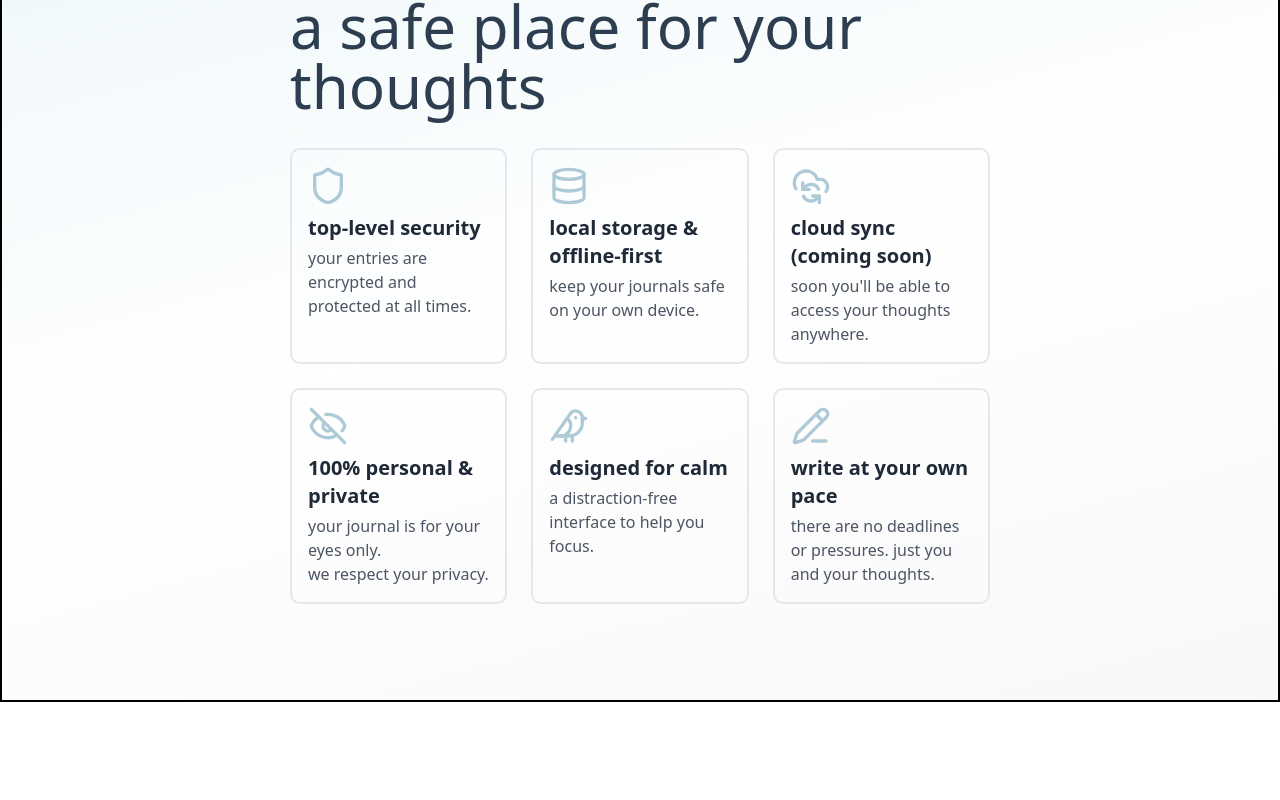
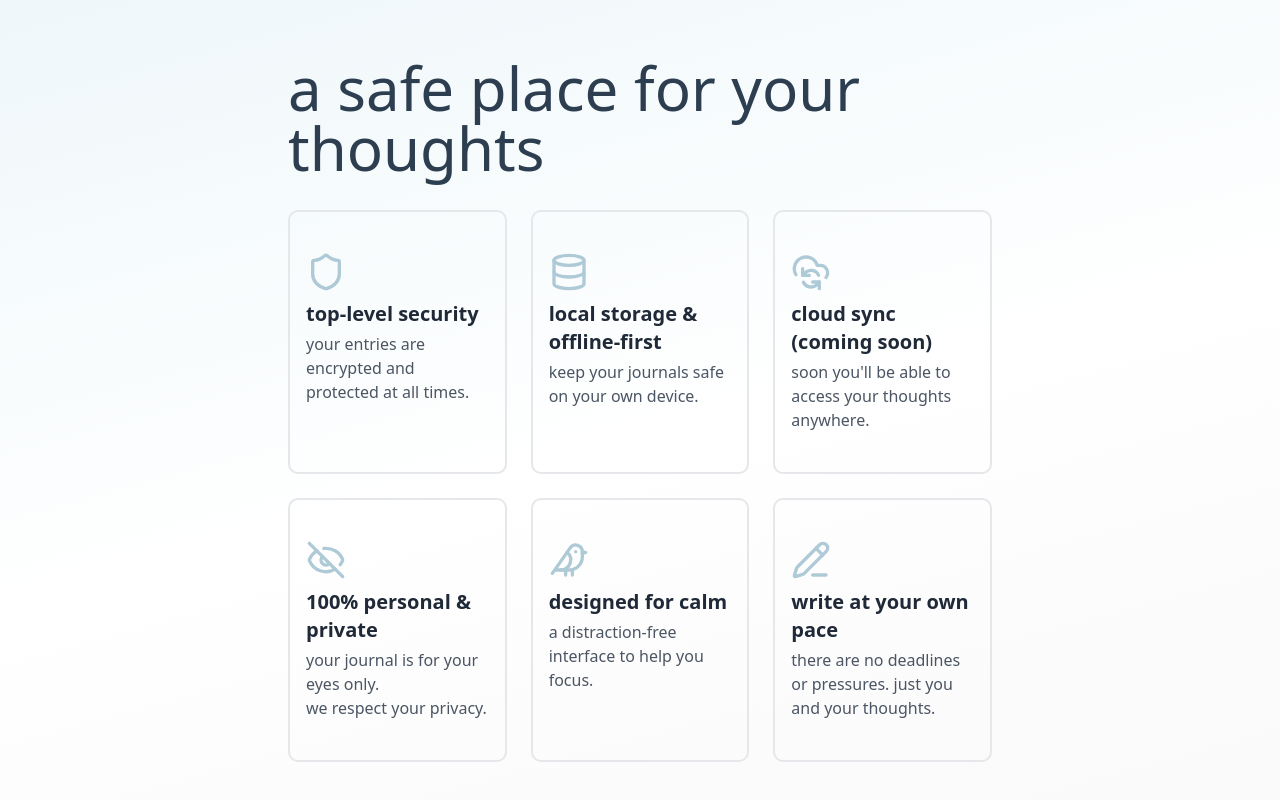
Before and after one commit to Stageddat/shelter-web, a Next.js app: page / in a window 1280 px wide. Shown: the part 902-1702 px from the top of the page. Before the commit the page ends 1604 px from the top, so only its background shows below. Built offline with nearby package versions, Linux system fonts and the light colour scheme.

Commit message:
refact: separate features card components

```diff
--- /dev/null
+++ b/src/components/landing/FeatureCard.tsx
@@ -0,0 +1,19 @@
+import { LucideIcon } from "lucide-react";
+
+export interface FeatureCardProps {
+  icon: LucideIcon;
+  title: string;
+  text: string;
+}
+
+export function FeatureCard({ icon: Icon, title, text }: FeatureCardProps) {
+  return (
+    <article className="hover:border-accent border-border rounded-lg border-2 p-4 py-10 transition duration-300 hover:border-2">
+      <Icon className="stroke-accent h-10 w-10" />
+      <h3 className="text-primary-foreground mt-2 text-xl font-bold">
+        {title}
+      </h3>
+      <p className="text-foreground text-md mt-1 whitespace-pre-line">{text}</p>
+    </article>
+  );
+}
--- a/src/components/landing/sections/Features.tsx
+++ b/src/components/landing/sections/Features.tsx
@@ -1,71 +1,14 @@
-import {
-  Database,
-  Shield,
-  CloudSync,
-  EyeOff,
-  Bird,
-  PencilLine,
-} from "lucide-react";
-
-const features = [
-  {
-    icon: Shield,
-    title: "top-level security",
-    text: "your entries are encrypted and protected at all times.",
-  },
-  {
-    icon: Database,
-    title: "local storage & offline-first",
-    text: "keep your journals safe on your own device.",
-  },
-  {
-    icon: CloudSync,
-    title: "cloud sync (coming soon)",
-    text: "soon you'll be able to access your thoughts anywhere.",
-  },
-  {
-    icon: EyeOff,
-    title: "100% personal & private",
-    text: "your journal is for your eyes only. \nwe respect your privacy.",
-  },
-  {
-    icon: Bird,
-    title: "designed for calm",
-    text: "a distraction-free interface to help you focus.",
-  },
-  {
-    icon: PencilLine,
-    title: "write at your own pace",
-    text: "there are no deadlines or pressures. just you and your thoughts.",
-  },
-];
+import { FeatureCard } from "@/components/landing/FeatureCard";
+import { features } from "@/data/landing/features";
 
 export default function Features() {
   return (
-    <main className="flex flex-col gap-x-16 border-2 border-black px-72 py-24">
-      <h2 className="m-0 mb-8 w-full text-6xl">
-        a safe place for your thoughts
-      </h2>
-
+    <main className="flex flex-col gap-x-16 px-72 py-40">
+      <h2 className="mb-8 text-6xl">a safe place for your thoughts</h2>
       <section className="grid grid-cols-3 gap-6">
-        {features.map((feature, index) => {
-          const Icon = feature.icon;
-
-          return (
-            <article
-              key={index}
-              className="hover:border-accent border-border rounded-lg border-2 p-4 transition duration-300 hover:border-2"
-            >
-              <Icon className="stroke-accent h-10 w-10" />
-              <h3 className="text-primary-foreground mt-2 text-xl font-semibold">
-                {feature.title}
-              </h3>
-              <p className="text-foreground text-md mt-1 whitespace-pre-line">
-                {feature.text}
-              </p>
-            </article>
-          );
-        })}
+        {features.map((feature) => (
+          <FeatureCard key={feature.title} {...feature} />
+        ))}
       </section>
     </main>
   );
--- /dev/null
+++ b/src/data/landing/features.ts
@@ -0,0 +1,42 @@
+import {
+  Database,
+  Shield,
+  CloudSync,
+  EyeOff,
+  Bird,
+  PencilLine,
+} from "lucide-react";
+import type { FeatureCardProps } from "@/components/landing/FeatureCard";
+
+export const features: FeatureCardProps[] = [
+  {
+    icon: Shield,
+    title: "top-level security",
+    text: "your entries are encrypted and protected at all times.",
+  },
+  {
+    icon: Database,
+    title: "local storage & offline-first",
+    text: "keep your journals safe on your own device.",
+  },
+  {
+    icon: CloudSync,
+    title: "cloud sync (coming soon)",
+    text: "soon you'll be able to access your thoughts anywhere.",
+  },
+  {
+    icon: EyeOff,
+    title: "100% personal & private",
+    text: "your journal is for your eyes only.\nwe respect your privacy.",
+  },
+  {
+    icon: Bird,
+    title: "designed for calm",
+    text: "a distraction-free interface to help you focus.",
+  },
+  {
+    icon: PencilLine,
+    title: "write at your own pace",
+    text: "there are no deadlines or pressures. just you and your thoughts.",
+  },
+];
```
